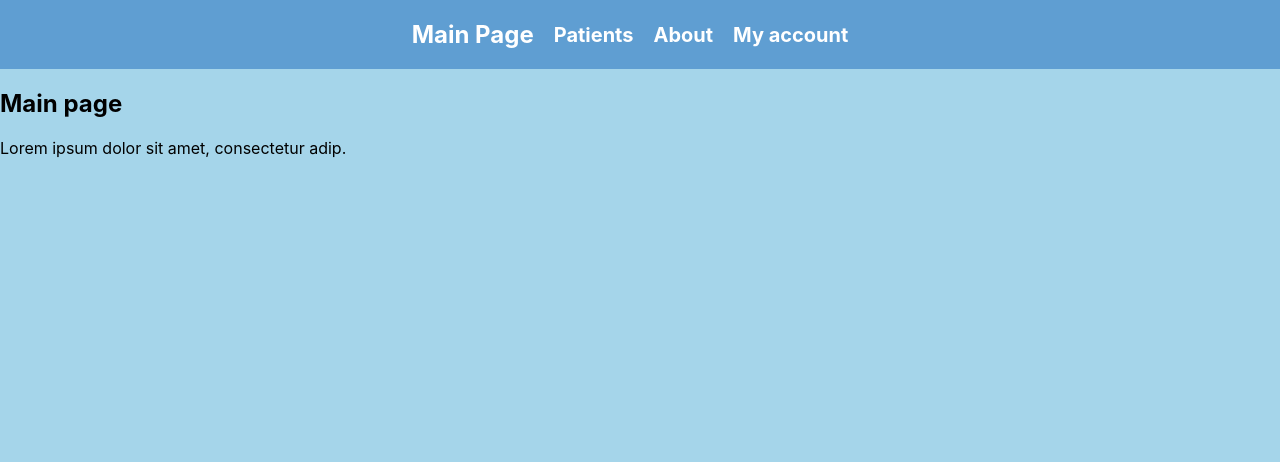
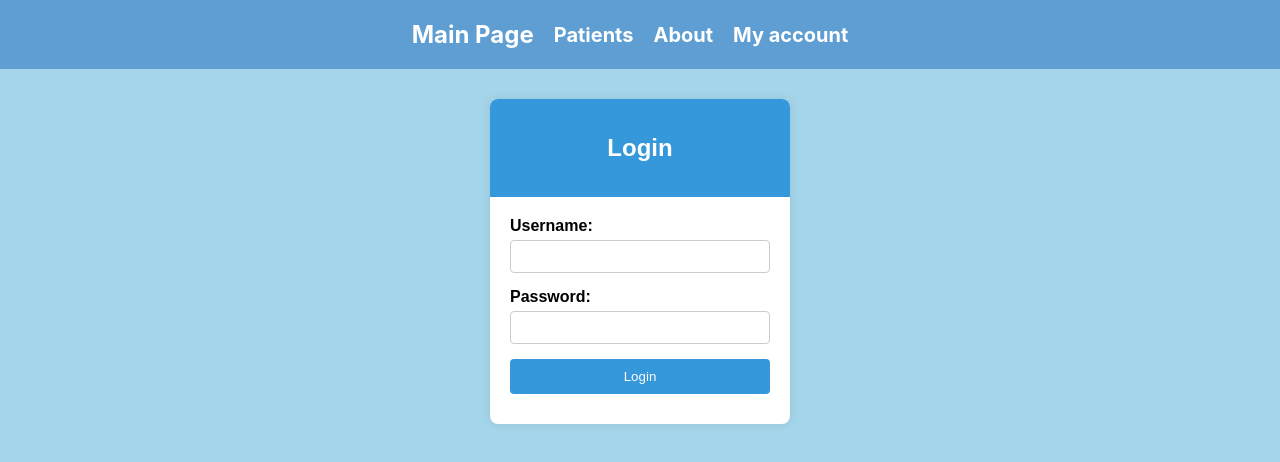
Before and after one commit to kamityler/MedicalService2.0, a React (Create React App) app: page / in a window 1280 px wide. Shown: the top 462 px of the page. Built offline with nearby package versions, Linux system fonts and the light colour scheme.

Commit message:
login-realised

```diff
--- a/src/components/NavBar/NavBar.js
+++ b/src/components/NavBar/NavBar.js
@@ -8,6 +8,7 @@ import NoMatch from './../../pages/NoMatch/NoMatch';
 import MainPage from '../../pages/MainPage/Main';
 import UserPage from '../../pages/UserPage/UserPage';
 import PatientPage from './../../pages/PatientPage/PatientPage';
+import LoginWindow from './../../pages/LoginWindow/LoginWindow';
 
 
 function NavBar(){
@@ -33,7 +34,8 @@ function NavBar(){
                 </ul>
             </div>
             <Routes>
-                <Route path = "/" element = {<MainPage />} />
+                <Route path = "/" element = {<LoginWindow />} />
+                <Route path = "/mainpage" element = {<MainPage />} />
                 <Route path = "/about" element = {<About />} />
                 <Route path = "/patientList" element = {<PatientList onGetId={onGetId}/>}/>
                 <Route path = "/patientList/:patientID" element={<PatientPage />}/>
--- a/src/pages/LoginWindow/LoginWindow.css
+++ b/src/pages/LoginWindow/LoginWindow.css
@@ -0,0 +1,60 @@
+.login-window{
+    font-family: Arial, sans-serif;
+    margin: 30px;
+    display: flex;
+    /* align-items: center; */
+    justify-content: center;
+    height: 100vh;
+}
+
+.login-container {
+    background-color: #fff;
+    border-radius: 8px;
+    box-shadow: 0 0 10px rgba(0, 0, 0, 0.1);
+    overflow: hidden;
+    max-height: 325px;
+    width: 300px;
+}
+
+.login-header {
+    background-color: #3498db;
+    color: #fff;
+    text-align: center;
+    padding: 15px;
+}
+
+.login-form {
+    padding: 20px;
+}
+
+.form-group {
+    margin-bottom: 15px;
+}
+
+.form-group label {
+    display: block;
+    font-weight: bold;
+    margin-bottom: 5px;
+}
+
+.form-group input {
+    width: 100%;
+    padding: 8px;
+    box-sizing: border-box;
+    border: 1px solid #ccc;
+    border-radius: 4px;
+}
+
+.form-group button {
+    background-color: #3498db;
+    color: #fff;
+    padding: 10px;
+    border: none;
+    border-radius: 4px;
+    cursor: pointer;
+    width: 100%;
+}
+
+.form-group button:hover {
+    background-color: #2980b9;
+}
--- a/src/pages/LoginWindow/LoginWindow.js
+++ b/src/pages/LoginWindow/LoginWindow.js
@@ -4,18 +4,19 @@ function LoginWindow(){
 
 
     return(
+        <div className="login-window">
             <div className="login-container">
                 <div className="login-header">
                     <h2>Login</h2>
                 </div>
                 <div className="login-form">
-                <form>
+                    <form action="/mainpage">
                         <div className="form-group">
-                        <label for="username">Username:</label>
+                            <label htmlFor="username">Username:</label>
                             <input type="text" id="username" name="username" required/>
                         </div>
                         <div className="form-group">
-                        <label for="password">Password:</label>
+                            <label htmlFor="password">Password:</label>
                             <input type="password" id="password" name="password" required/>
                         </div>
                         <div className="form-group">
@@ -24,6 +25,7 @@ function LoginWindow(){
                     </form>
                 </div>
             </div>
+        </div>
     )
 
 }
```
Lines whose indentation alone changed are shown as unchanged.
